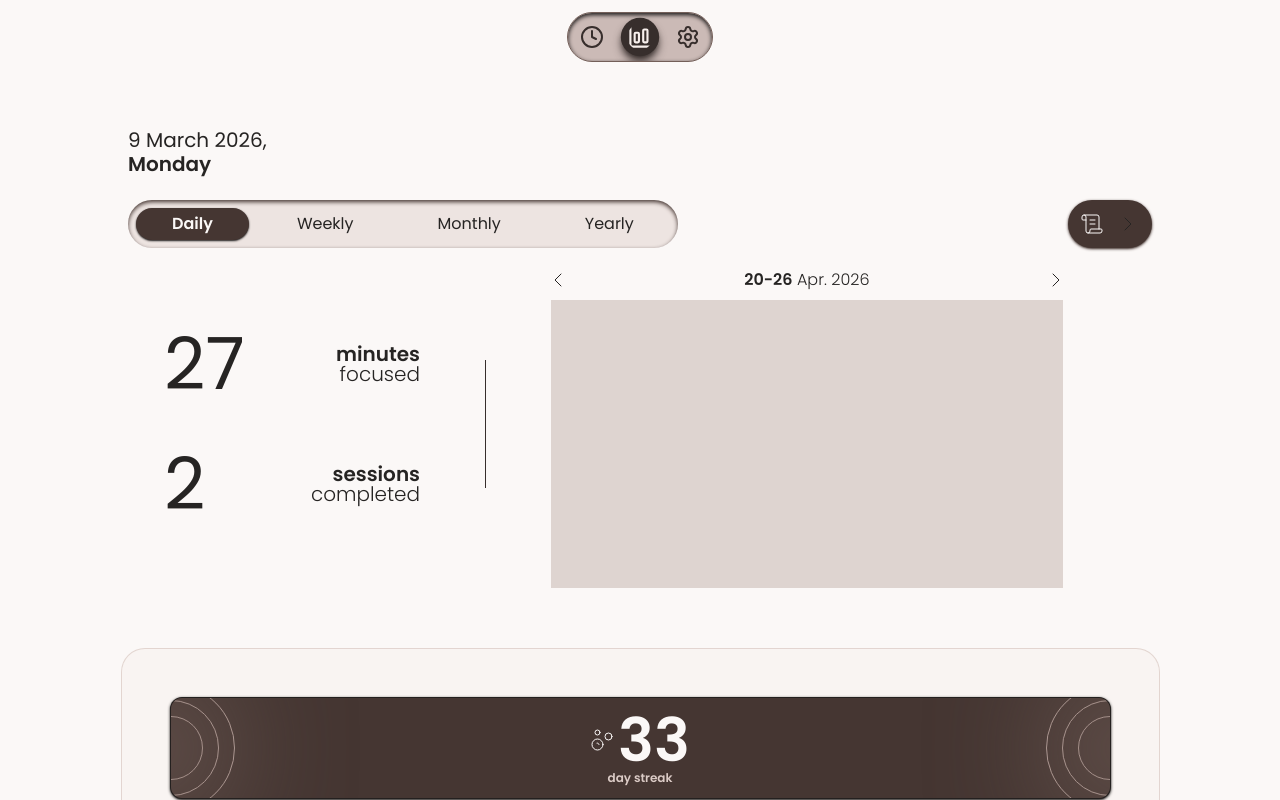
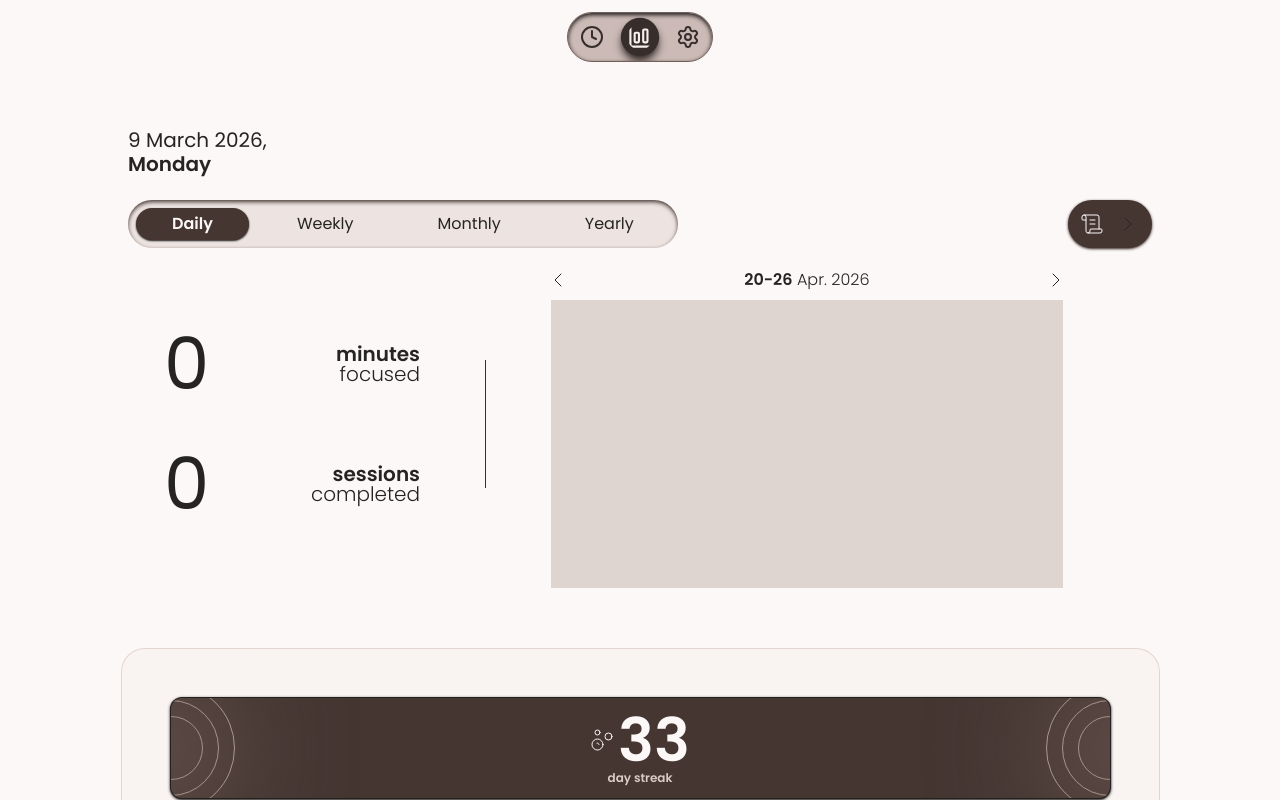
Before and after one commit to plwtx/chai.study, a React (Vite) app: page /statistics in a window 1280 px wide. Shown: the top 800 px of the page. Built offline with nearby package versions, Linux system fonts and the light colour scheme; a web font is replaced by a local one; what @toolwind/corner-shape would draw is missing.

Commit message:
CHORE: Cleanup & splitting components.

```diff
--- /dev/null
+++ b/src/features/statistics/components/stats-daily-metrics.tsx
@@ -0,0 +1,40 @@
+interface StatsDailyMetricsProps {
+  totalMinutes: number;
+  sessionCount: number;
+}
+
+function FocusedTime({ minutes }: { minutes: number }) {
+  return (
+    <section className="flex w-64 items-center justify-between gap-9">
+      <h3 className="text-7xl">{Math.round(minutes)}</h3>
+      <div className="flex flex-col items-end justify-start text-xl leading-5 font-light">
+        <p className="font-semibold">minutes</p>
+        <p>focused</p>
+      </div>
+    </section>
+  );
+}
+
+function SessionsCompleted({ count }: { count: number }) {
+  return (
+    <section className="flex w-64 items-center justify-between gap-9">
+      <h3 className="text-7xl">{count}</h3>
+      <div className="flex flex-col items-end justify-start text-xl leading-5 font-light">
+        <p className="font-semibold">sessions</p>
+        <p>completed</p>
+      </div>
+    </section>
+  );
+}
+
+export default function StatsDailyMetrics({
+  totalMinutes,
+  sessionCount,
+}: StatsDailyMetricsProps) {
+  return (
+    <div className="flex w-1/2 flex-col items-start justify-center gap-12">
+      <FocusedTime minutes={totalMinutes} />
+      <SessionsCompleted count={sessionCount} />
+    </div>
+  );
+}
--- /dev/null
+++ b/src/features/statistics/components/stats-date-header.tsx
@@ -0,0 +1,14 @@
+export default function StatsDateHeader() {
+  const currentDate = new Date();
+  const day = currentDate.getDate();
+  const month = currentDate.toLocaleString("default", { month: "long" });
+  const year = currentDate.getFullYear();
+  const dayOfWeek = currentDate.toLocaleString("default", { weekday: "long" });
+
+  return (
+    <p className="font-poppins w-fit text-left text-xl leading-6">
+      {day} {month} {year}, <br />
+      <span className="font-semibold">{dayOfWeek}</span>
+    </p>
+  );
+}
--- a/src/features/statistics/components/stats-graph-page.tsx
+++ b/src/features/statistics/components/stats-graph-page.tsx
@@ -1,103 +1,38 @@
-import { ChevronDown, ScrollText } from "lucide-react";
+import { useState } from "react";
+import { useDailyStats } from "../hooks/useDailyStats";
+import StatsDateHeader from "./stats-date-header";
+import StatsViewControls, { type ViewMode } from "./stats-view-controls";
+import StatsDailyMetrics from "./stats-daily-metrics";
+import StatsGraphPanel from "./stats-graph-panel";
 
-const CurrentDate: React.FC = () => {
-  const currentDate = new Date();
-  const day = currentDate.getDate();
-  const month = currentDate.toLocaleString("default", { month: "long" });
-  const year = currentDate.getFullYear();
-  const dayOfWeek = currentDate.toLocaleString("default", { weekday: "long" });
+export default function StatsGraphPage() {
+  const [viewMode, setViewMode] = useState<ViewMode>("daily");
+  const { totalMinutes, sessionCount } = useDailyStats();
 
   return (
-    <p className="font-poppins w-fit text-left text-xl leading-6">
-      {day} {month} {year}, <br />
-      <span className="font-semibold">{dayOfWeek}</span>
-    </p>
-  );
-};
-
-function DailyFocusedTime() {
-  const focusedTime = 27;
-  return (
-    <>
-      <section className="flex w-64 items-center justify-between gap-9">
-        <h3 className="text-7xl">{focusedTime}</h3>
-        <div className="flex flex-col items-end justify-start text-xl leading-5 font-light">
-          <p className="font-semibold">minutes</p>
-          <p>focused</p>
-        </div>
-      </section>
-    </>
-  );
-}
-
-function SessionsCompleted() {
-  const sessionsCompleted = 2;
-  return (
-    <>
-      <section className="flex w-64 items-center justify-between gap-9">
-        <h3 className="text-7xl">{sessionsCompleted}</h3>
-        <div className="flex flex-col items-end justify-start text-xl leading-5 font-light">
-          <p className="font-semibold">sessions</p>
-          <p>completed</p>
-        </div>
-      </section>
-    </>
-  );
-}
-
-export default function DailyFocusPage() {
-  return (
-    <>
     <div className="font-poppins h-full w-full">
       <section>
         {/* Date and switch view mode (future update) */}
-          <CurrentDate />
+        <StatsDateHeader />
       </section>
       {/* Main Statistics */}
       <div className="mt-6 mb-12 flex flex-col">
         {/* View mode toggle & see logs button */}
-          <section className="flex items-center justify-between">
-            <div className="bg-brown-200/45 dark:bg-dark-900 shadow-brown-600 flex h-fit w-fit gap-3 overflow-clip rounded-full p-2 shadow-inner dark:shadow-black">
-              <span className="bg-brown-600 shadow-brown-900 text-brown-50 dark:text-dark-900 dark:bg-dark-100 rounded-full p-1 px-9 font-semibold shadow-xs">
-                Daily
-              </span>
-              <span className="rounded-full p-1 px-9">Weekly</span>
-              <span className="rounded-full p-1 px-9">Monthly</span>
-              <span className="rounded-full p-1 px-9">Yearly</span>
-            </div>
-            {/* View logs button */}
-            <div className="bg-brown-600 dark:bg-dark-900 shadow-brown-600 flex gap-3 rounded-full p-3 shadow-sm dark:shadow-black">
-              <ScrollText className="stroke-brown-50 stroke-[1px]" />
-              <ChevronDown className="rotate-270 stroke-[1px]" />
-            </div>
-          </section>
+        <StatsViewControls viewMode={viewMode} onViewModeChange={setViewMode} />
 
         {/* Daily Stats & Graph */}
         <section className="relative flex h-fit w-full px-9">
-            <div className="flex w-1/2 flex-col items-start justify-center gap-12">
-              {/* Focused minutes */}
-              <DailyFocusedTime />
-              {/* Sessions completed */}
-              <SessionsCompleted />
-            </div>
+          {/* Focused minutes + Sessions completed */}
+          <StatsDailyMetrics
+            totalMinutes={totalMinutes}
+            sessionCount={sessionCount}
+          />
           {/* Dividing line */}
           <div className="bg-brown-700 dark:bg-dark-100 mx-3 my-auto h-32 w-px" />
           {/* Weekly / Monthly / Yearly graph */}
-            <div className="flex h-full w-full flex-col items-center justify-center py-3">
-              {/* Date and switch arrows */}
-              <div className="flex w-full items-center justify-between px-12 py-2 font-light">
-                <ChevronDown className="rotate-90 stroke-[1px]" />
-                <p>
-                  <span className="font-semibold">20-26</span> Apr. 2026
-                </p>
-                <ChevronDown className="rotate-270 stroke-[1px]" />
-              </div>
-              {/* Graph Chart */}
-              <div className="bg-brown-300/45 h-72 w-lg" />
-            </div>
+          <StatsGraphPanel viewMode={viewMode} />
         </section>
       </div>
     </div>
-    </>
   );
 }
--- /dev/null
+++ b/src/features/statistics/components/stats-graph-panel.tsx
@@ -0,0 +1,25 @@
+import { ChevronDown } from "lucide-react";
+import type { ViewMode } from "./stats-view-controls";
+
+interface StatsGraphPanelProps {
+  viewMode: ViewMode;
+}
+
+export default function StatsGraphPanel({
+  viewMode: _viewMode,
+}: StatsGraphPanelProps) {
+  return (
+    <div className="flex h-full w-full flex-col items-center justify-center py-3">
+      {/* Date range navigation */}
+      <div className="flex w-full items-center justify-between px-12 py-2 font-light">
+        <ChevronDown className="rotate-90 stroke-[1px]" />
+        <p>
+          <span className="font-semibold">20-26</span> Apr. 2026
+        </p>
+        <ChevronDown className="rotate-270 stroke-[1px]" />
+      </div>
+      {/* Graph Chart placeholder (will add this a bit later) */}
+      <div className="bg-brown-300/45 h-72 w-lg" />
+    </div>
+  );
+}
--- /dev/null
+++ b/src/features/statistics/components/stats-view-controls.tsx
@@ -0,0 +1,48 @@
+import { ChevronDown, ScrollText } from "lucide-react";
+
+export type ViewMode = "daily" | "weekly" | "monthly" | "yearly";
+
+const VIEW_MODES: ViewMode[] = ["daily", "weekly", "monthly", "yearly"];
+
+const VIEW_MODE_LABELS: Record<ViewMode, string> = {
+  daily: "Daily",
+  weekly: "Weekly",
+  monthly: "Monthly",
+  yearly: "Yearly",
+};
+
+interface StatsViewControlsProps {
+  viewMode: ViewMode;
+  onViewModeChange: (mode: ViewMode) => void;
+}
+
+export default function StatsViewControls({
+  viewMode,
+  onViewModeChange,
+}: StatsViewControlsProps) {
+  return (
+    <section className="flex items-center justify-between">
+      {/* View mode toggle */}
+      <div className="bg-brown-200/45 dark:bg-dark-900 shadow-brown-600 flex h-fit w-fit gap-3 overflow-clip rounded-full p-2 shadow-inner dark:shadow-black">
+        {VIEW_MODES.map((mode) => (
+          <button
+            key={mode}
+            onClick={() => onViewModeChange(mode)}
+            className={
+              viewMode === mode
+                ? "bg-brown-600 shadow-brown-900 text-brown-50 dark:text-dark-900 dark:bg-dark-100 rounded-full p-1 px-9 font-semibold shadow-xs"
+                : "rounded-full p-1 px-9"
+            }
+          >
+            {VIEW_MODE_LABELS[mode]}
+          </button>
+        ))}
+      </div>
+      {/* View logs button */}
+      <div className="bg-brown-600 dark:bg-dark-900 shadow-brown-600 flex gap-3 rounded-full p-3 shadow-sm dark:shadow-black">
+        <ScrollText className="stroke-brown-50 stroke-[1px]" />
+        <ChevronDown className="rotate-270 stroke-[1px]" />
+      </div>
+    </section>
+  );
+}
--- /dev/null
+++ b/src/features/statistics/hooks/useDailyStats.ts
@@ -0,0 +1,40 @@
+import { useState, useEffect } from "react";
+import { useAppStore } from "@/store";
+import { db } from "@/db";
+
+export interface DailyStats {
+  totalMinutes: number;
+  sessionCount: number;
+}
+
+export function useDailyStats(): DailyStats {
+  const [stats, setStats] = useState<DailyStats>({
+    totalMinutes: 0,
+    sessionCount: 0,
+  });
+
+  // Re-query (session finished)
+  const status = useAppStore((s) => s.status);
+
+  useEffect(() => {
+    const now = new Date();
+    const startOfDay = new Date(
+      now.getFullYear(),
+      now.getMonth(),
+      now.getDate()
+    ).getTime();
+    const endOfDay = startOfDay + 86_400_000 - 1;
+
+    db.sessions
+      .where("[mode+completedAt]")
+      .between(["focus", startOfDay], ["focus", endOfDay], true, true)
+      .toArray()
+      .then((sessions) => {
+        const totalMinutes =
+          sessions.reduce((sum, s) => sum + s.actualDuration, 0) / 60;
+        setStats({ totalMinutes, sessionCount: sessions.length });
+      });
+  }, [status]);
+
+  return stats;
+}
```
Lines whose indentation alone changed are shown as unchanged.
